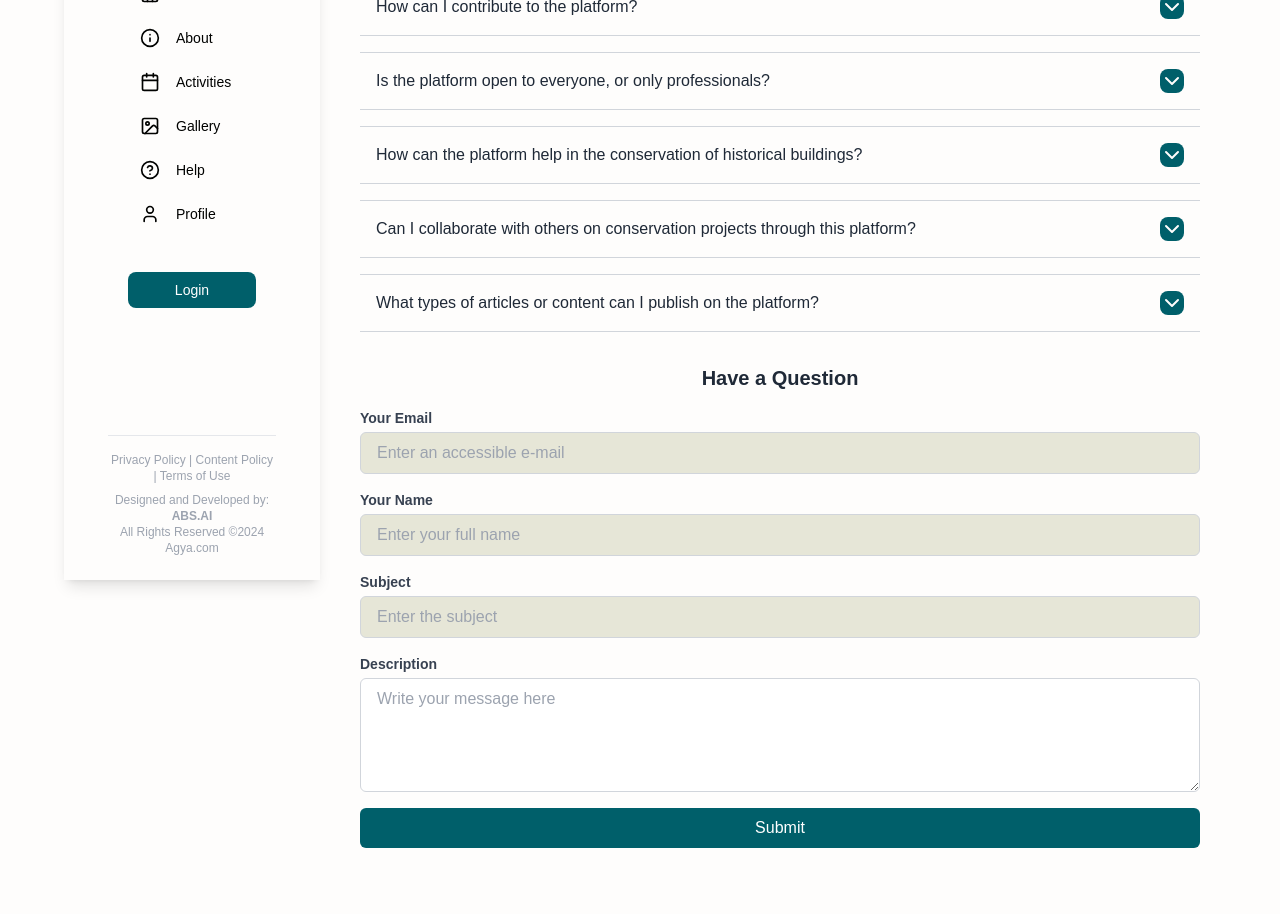
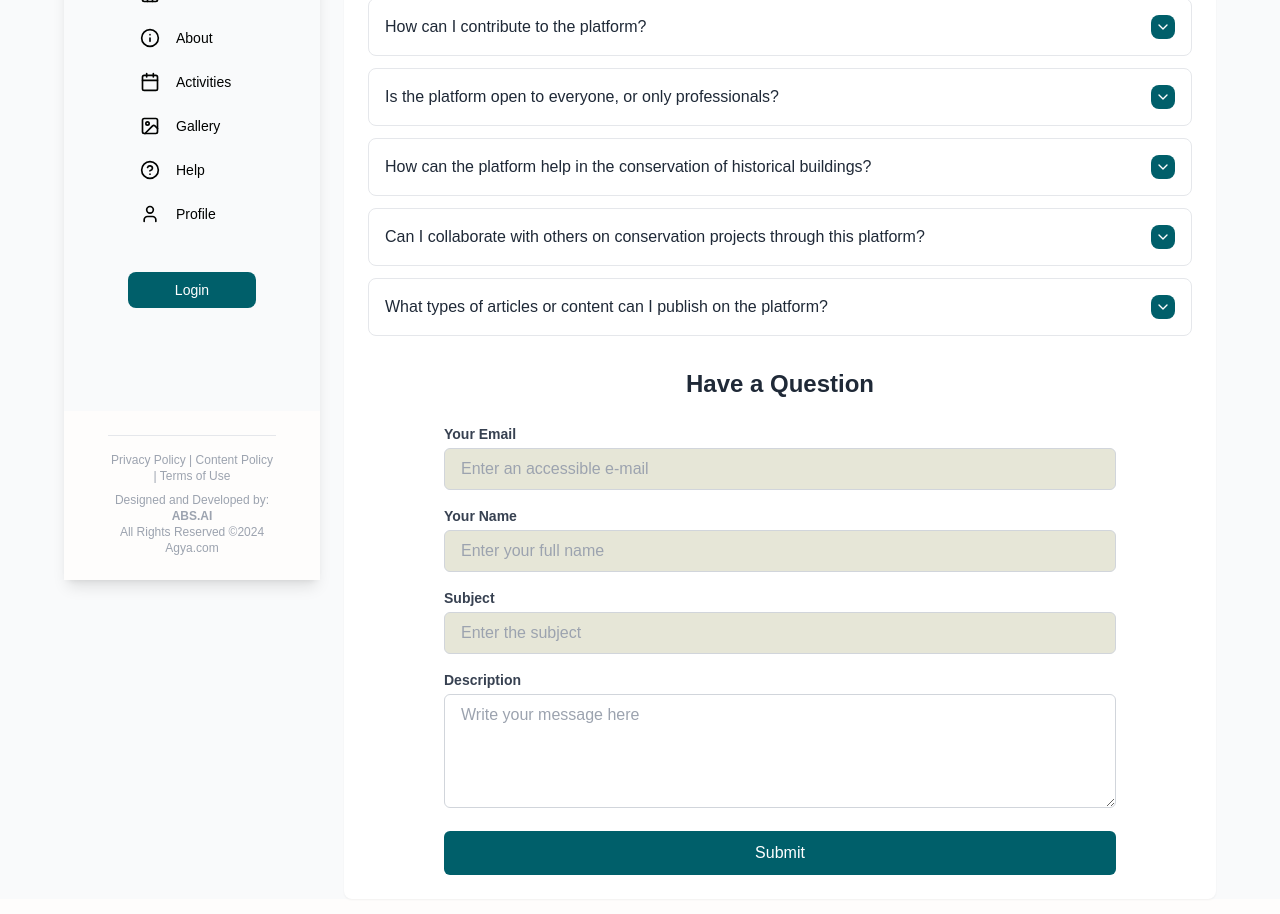
Before and after one commit to mgsay41/agya-new-main, a React (Create React App) app in the folder frontend/: page /help in a window 1280 px wide. Shown: the part 380-1294 px from the top of the page. Built offline with nearby package versions, Linux system fonts and the light colour scheme; no server answers.

Commit message:
responsive

```diff
--- a/frontend/src/components/activities.js
+++ b/frontend/src/components/activities.js
@@ -20,16 +20,18 @@ const ActivityCard = ({
   sponsors,
 }) => {
   const navigate = useNavigate();
+
   return (
-    <div className="border rounded-lg shadow-md overflow-hidden w-full flex">
-      <div className="w-1/3">
+    <div className="border rounded-lg shadow-md overflow-hidden w-full flex flex-col lg:flex-row">
+      <div className="lg:w-1/3 w-full">
         <img
           src={featuredImage}
           alt={activityName}
-          className="w-full h-full object-cover"
+          className="w-full h-48 lg:h-full object-cover"
         />
       </div>
-      <div className="w-2/3 p-4 flex flex-col justify-between">
+
+      <div className="lg:w-2/3 w-full p-4 flex flex-col justify-between">
         <div>
           <h3 className="text-lg font-semibold text-gray-800">
             {activityName}
@@ -208,7 +210,9 @@ const Activity = () => {
   }, [selectedCategory, activitiesData]);
   return (
     <div className="flex flex-col lg:flex-row relative">
-      <div className="flex flex-col w-full lg:w-[61%] px-8">
+      {/* Main Content */}
+
+      <div className="flex flex-col w-full lg:w-[70%] px-4 lg:px-8">
         <div className="flex items-center justify-between mb-10">
           <h3 className="text-3xl font-bold">Activities</h3>
           <button
@@ -267,7 +271,7 @@ const Activity = () => {
           ))}
         </div>
       </div>
-      <div className="hidden lg:block w-[27%]">
+      <div className="hidden lg:block w-[30%]">
         <FilterSidebar
           setFilteredData={setFilteredData}
           activitiesData={activitiesData}
--- a/frontend/src/pages/Help.jsx
+++ b/frontend/src/pages/Help.jsx
@@ -5,6 +5,7 @@ import Sidebar from "../components/sidebar";
 import SidebarGuest from "../components/sidebar-guest.js";
 import { useState, useContext } from "react";
 import { GlobalContext } from "../context/GlobelContext.js";
+
 const Help = () => {
   const faqs = [
     {
@@ -40,15 +41,17 @@ const Help = () => {
         "You can publish articles on heritage conservation, restoration techniques, case studies, and the history of ancient civilizations. Content should focus on preserving cultural landmarks.",
     },
   ];
+
   const { isAuthUser } = useContext(GlobalContext);
   const [email, setEmail] = useState("");
   const [name, setName] = useState("");
   const [subject, setSubject] = useState("");
   const [description, setDescription] = useState("");
   const [active, setActive] = useState();
+
   const handleSubmit = async (e) => {
     e.preventDefault();
-    const userId = localStorage.getItem("id"); // Assuming the user ID is saved in localStorage
+    const userId = localStorage.getItem("id");
     const messageData = {
       userId,
       subject,
@@ -56,6 +59,7 @@ const Help = () => {
       message: description,
       senderName: name,
     };
+
     try {
       const response = await axios.post(
         "http://localhost:4000/api/messages",
@@ -70,44 +74,54 @@ const Help = () => {
       alert("An error occurred while sending your message.");
     }
   };
+
   const auth = isAuthUser?.email;
+
   return (
-    <div className="px-4 md:px-8 lg:px-16">
+    <div className="min-h-screen bg-gray-50">
+      <div className="px-4 sm:px-6 md:px-8 lg:px-16 max-w-7xl mx-auto">
         <Navbar />
-      <div className="flex flex-col lg:flex-row my-10 gap-6">
-        {auth ? (
-          <Sidebar className="bg-gray-800 text-white" />
-        ) : (
-          <SidebarGuest />
-        )}
-        <div className="flex-1 p-4 space-y-8">
-          <h1 className="text-2xl font-bold text-center text-gray-800">Help</h1>
-          <div className="space-y-4">
-            <h2 className="text-xl font-semibold text-center text-gray-800">
+        <div className="flex flex-col lg:flex-row my-6 lg:my-10 gap-6">
+          {/* Sidebar - hidden on mobile */}
+          <div className="hidden lg:block lg:w-64">
+            {auth ? <Sidebar /> : <SidebarGuest />}
+          </div>
+
+          {/* Main Content */}
+          <div className="flex-1 w-full">
+            <div className="bg-white rounded-lg shadow-sm p-4 sm:p-6 space-y-8">
+              <h1 className="text-2xl sm:text-3xl font-bold text-center text-gray-800">
+                Help
+              </h1>
+
+              {/* FAQs Section */}
+              <div className="space-y-6">
+                <h2 className="text-xl sm:text-2xl font-semibold text-center text-gray-800">
                   FAQs
                 </h2>
+                <div className="space-y-3">
                   {faqs.map((faq, index) => (
                     <div
                       key={index}
-                className={`border-y duration-500 ${
-                  active === index ? "border-main" : "border-gray-300"
+                      className={`border rounded-lg duration-500 ${
+                        active === index ? "border-main" : "border-gray-200"
                       } overflow-hidden`}
                       onClick={() =>
                         active === index ? setActive(null) : setActive(index)
                       }
                     >
                       <div
-                  className={`p-4 cursor-pointer flex justify-between items-center text-gray-800 hover:bg-gray-100 ${
+                        className={`p-4 cursor-pointer flex justify-between items-center text-gray-800 hover:bg-gray-50 ${
                           active === index ? "text-main" : ""
                         }`}
                       >
-                  <p>{faq.title}</p>
+                        <p className="text-sm sm:text-base pr-4">{faq.title}</p>
                         <button
-                    className={`rounded-lg bg-main text-secondary-font w-6 h-6 flex items-center justify-center ${
-                      active === index ? "rotate-90" : ""
+                          className={`rounded-lg bg-main text-white w-6 h-6 flex-shrink-0 flex items-center justify-center transition-transform duration-200 ${
+                            active === index ? "rotate-180" : ""
                           }`}
                         >
-                    <ChevronDown />
+                          <ChevronDown className="w-4 h-4" />
                         </button>
                       </div>
                       <div
@@ -120,22 +134,28 @@ const Help = () => {
                     </div>
                   ))}
                 </div>
-          <div className="space-y-4">
-            <h2 className="text-xl font-semibold text-center text-gray-800">
+              </div>
+
+              {/* Contact Form Section */}
+              <div className="space-y-6">
+                <h2 className="text-xl sm:text-2xl font-semibold text-center text-gray-800">
                   Have a Question
                 </h2>
-            <form onSubmit={handleSubmit} className="space-y-4">
+                <form
+                  onSubmit={handleSubmit}
+                  className="space-y-4 max-w-2xl mx-auto"
+                >
                   <div>
                     <label
                       htmlFor="email"
-                  className="block text-gray-700 text-sm font-semibold"
+                      className="block text-gray-700 text-sm font-semibold mb-1"
                     >
                       Your Email
                     </label>
                     <input
                       type="email"
                       id="email"
-                  className="mt-1 block w-full px-4 py-2 border border-gray-300 rounded-md"
+                      className="w-full px-4 py-2 border border-gray-300 rounded-md focus:ring-2 focus:ring-main/20 focus:border-main transition"
                       placeholder="Enter an accessible e-mail"
                       value={email}
                       onChange={(e) => setEmail(e.target.value)}
@@ -145,14 +165,14 @@ const Help = () => {
                   <div>
                     <label
                       htmlFor="name"
-                  className="block text-gray-700 text-sm font-semibold"
+                      className="block text-gray-700 text-sm font-semibold mb-1"
                     >
                       Your Name
                     </label>
                     <input
                       type="text"
                       id="name"
-                  className="mt-1 block w-full px-4 py-2 border border-gray-300 rounded-md"
+                      className="w-full px-4 py-2 border border-gray-300 rounded-md focus:ring-2 focus:ring-main/20 focus:border-main transition"
                       placeholder="Enter your full name"
                       value={name}
                       onChange={(e) => setName(e.target.value)}
@@ -162,14 +182,14 @@ const Help = () => {
                   <div>
                     <label
                       htmlFor="subject"
-                  className="block text-gray-700 text-sm font-semibold"
+                      className="block text-gray-700 text-sm font-semibold mb-1"
                     >
                       Subject
                     </label>
                     <input
                       type="text"
                       id="subject"
-                  className="mt-1 block w-full px-4 py-2 border border-gray-300 rounded-md"
+                      className="w-full px-4 py-2 border border-gray-300 rounded-md focus:ring-2 focus:ring-main/20 focus:border-main transition"
                       placeholder="Enter the subject"
                       value={subject}
                       onChange={(e) => setSubject(e.target.value)}
@@ -179,13 +199,13 @@ const Help = () => {
                   <div>
                     <label
                       htmlFor="description"
-                  className="block text-gray-700 text-sm font-semibold"
+                      className="block text-gray-700 text-sm font-semibold mb-1"
                     >
                       Description
                     </label>
                     <textarea
                       id="description"
-                  className="mt-1 block w-full px-4 py-2 border border-gray-300 rounded-md"
+                      className="w-full px-4 py-2 border border-gray-300 rounded-md focus:ring-2 focus:ring-main/20 focus:border-main transition"
                       placeholder="Write your message here"
                       value={description}
                       onChange={(e) => setDescription(e.target.value)}
@@ -195,7 +215,7 @@ const Help = () => {
                   </div>
                   <button
                     type="submit"
-                className="w-full py-2 px-4 bg-main text-white rounded-md hover:bg-main/80 transition duration-200"
+                    className="w-full py-2.5 px-4 bg-main text-white rounded-md hover:bg-main/90 transition duration-200 font-medium"
                   >
                     Submit
                   </button>
@@ -204,6 +224,9 @@ const Help = () => {
             </div>
           </div>
         </div>
+      </div>
+    </div>
   );
 };
+
 export default Help;
--- a/frontend/src/pages/newArticale.jsx
+++ b/frontend/src/pages/newArticale.jsx
@@ -188,7 +188,7 @@ export default function NewArticle() {
   );
 
   return (
-    <div className="px-[150px]">
+    <div className="p-4 sm:px-12 lg:px-24">
       <Navbar />
       <form className="article" onSubmit={(e) => e.preventDefault()}>
         <div className="mt-8">
```
Also changed, not shown: frontend/src/Layout/activityDetailsLayout.js (+7 -32 lines), frontend/src/Layout/mainLayout.js (deleted, +0 -10 lines), frontend/src/components/Navbar.js (+24 -11 lines), frontend/src/Layout/activityLayout.js (deleted), 2 other files (tests, documents, lock files or other folders). Lines whose indentation alone changed are shown as unchanged.
